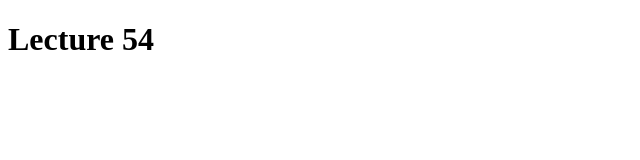
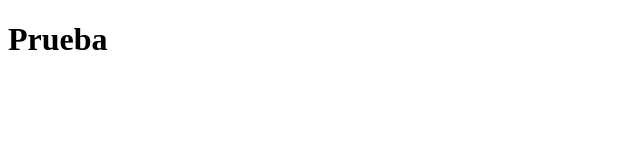
Before and after one commit to pedrocoleta/coursera-html-css-javascript-modulo4, a plain HTML site: page site/index.html in a window 1280 px wide. Shown: the whole page, without its empty margins (0-640 px from the left). Drawn offline with Linux system fonts and the light colour scheme.

Commit message:
Update index.html

```diff
--- a/site/index.html
+++ b/site/index.html
@@ -5,6 +5,6 @@
     <script src="js/script.js"></script>
   </head>
 <body>
-  <h1>Lecture 54</h1>
+  <h1>Prueba</h1>
 </body>
 </html>
```
